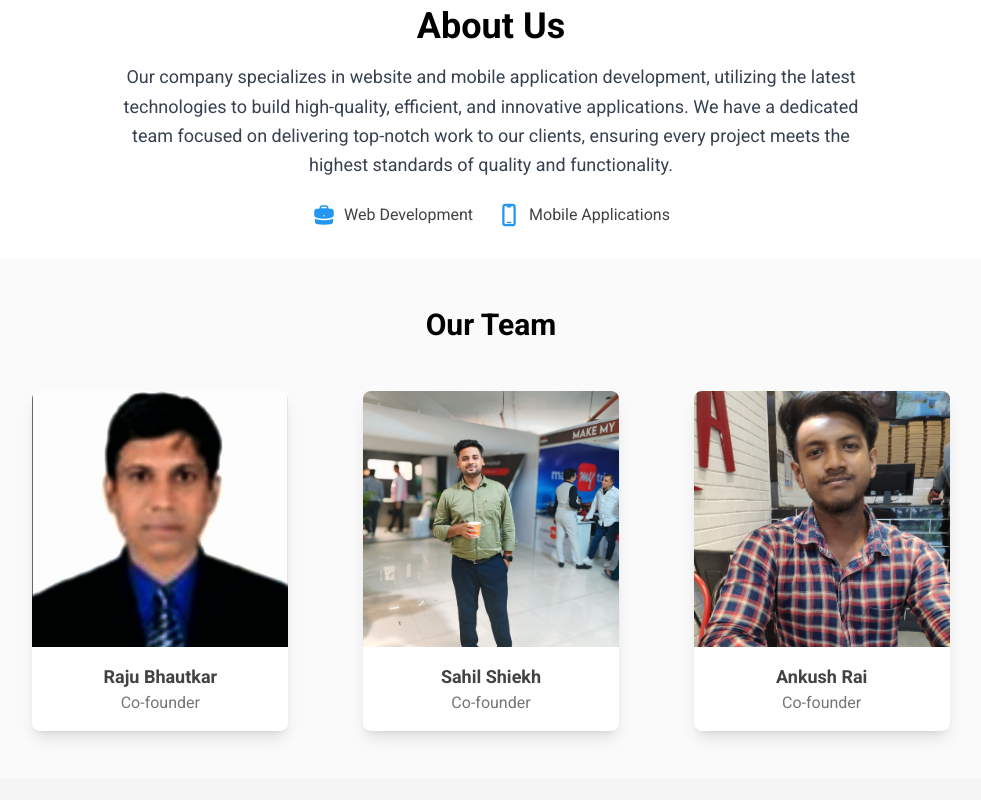
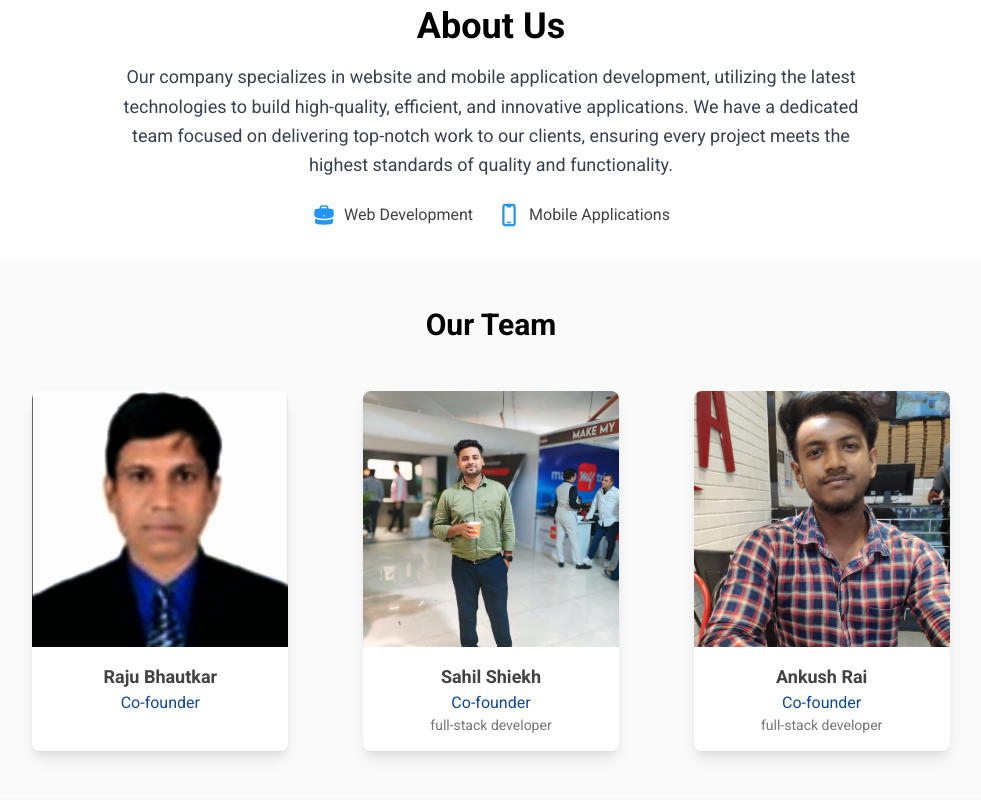
Before and after one commit to Ankush123rai/creafify-next-app, a Next.js app: page / in a window 1280 px wide. Shown: the part 1940-2740 px from the top of the page, without its empty margins (149-1130 px from the left). Built offline with nearby package versions, Linux system fonts and the light colour scheme.

Commit message:
created about us

```diff
--- a/src/app/aboutus.tsx
+++ b/src/app/aboutus.tsx
@@ -6,21 +6,23 @@ const teamMembers = [
     name: 'Raju Bhautkar',
     designation: 'Co-founder',
     image: '/image/raju-b.jpg',
-    linkedin: '#',
+    linkedin: 'https://www.linkedin.com/in/bhautkar/',
     twitter: '#',
   },
   {
     name: 'Sahil Shiekh',
     designation: 'Co-founder',
+    title:"full-stack developer",
     image: '/image/sahil.jpg',
-    linkedin: '#',
+    linkedin: 'https://www.linkedin.com/in/sahilsheikh-iicc/',
     twitter: '#',
   },
   {
     name: 'Ankush Rai',
     designation: 'Co-founder',
+    title:"full-stack developer",
     image: '/image/ankush.jpg',
-    linkedin: '#',
+    linkedin: 'https://www.linkedin.com/in/ankush-rai-7733871b5/',
     twitter: '#',
   },
 ];
@@ -67,7 +69,8 @@ export default function AboutUs() {
 
                 <div className="px-6 py-4">
                   <h3 className="font-semibold text-lg">{member.name}</h3>
-                  <p className="text-gray-600">{member.designation}</p>
+                  <p className="text-blue-900">{member.designation}</p>
+                  <p className="text-gray-600 text-sm">{member.title}</p>
                 </div>
               </div>
             ))}
--- a/src/app/contactForm.tsx
+++ b/src/app/contactForm.tsx
@@ -64,6 +64,11 @@ function ContactForm() {
                 <p className="text-gray-400">
                 UNO L-105, Lakeshore green, Lodha palava , Dombivali, Mumbai, India
                 </p>
+                {" "}<br/>
+                <p className="text-gray-400">
+                267, Washington Street , Near new port station, New Jersey  NJ 08540
+                USA
+                </p>
               </div>
             </div>
             <div className="flex my-4 w-2/3 lg:w-full">
--- a/src/app/testimonials.tsx
+++ b/src/app/testimonials.tsx
@@ -17,14 +17,14 @@ const TESTIMONIALS = [
     feedback:
       "It understood my unique needs and delivered a tailored solution promptly. Their customer support is top-notch, and I appreciate their commitment.",
     client: "Mary Joshiash",
-    title: "MARKETING @ APPLE INC.",
+    title: "MARKETING @ MedX Solutions.",
     img: "/image/avatar2.jpg",
   },
   {
     feedback:
       "They not only met but exceeded our expectations. Their innovative approach and technical proficiency have been instrumental in our success.",
     client: "Marcell Glock",
-    title: "CFO @ APPLE INC..",
+    title: "CFO @ MedX Solutions",
     img: "/image/avatar3.jpg",
   },
 ];
```
